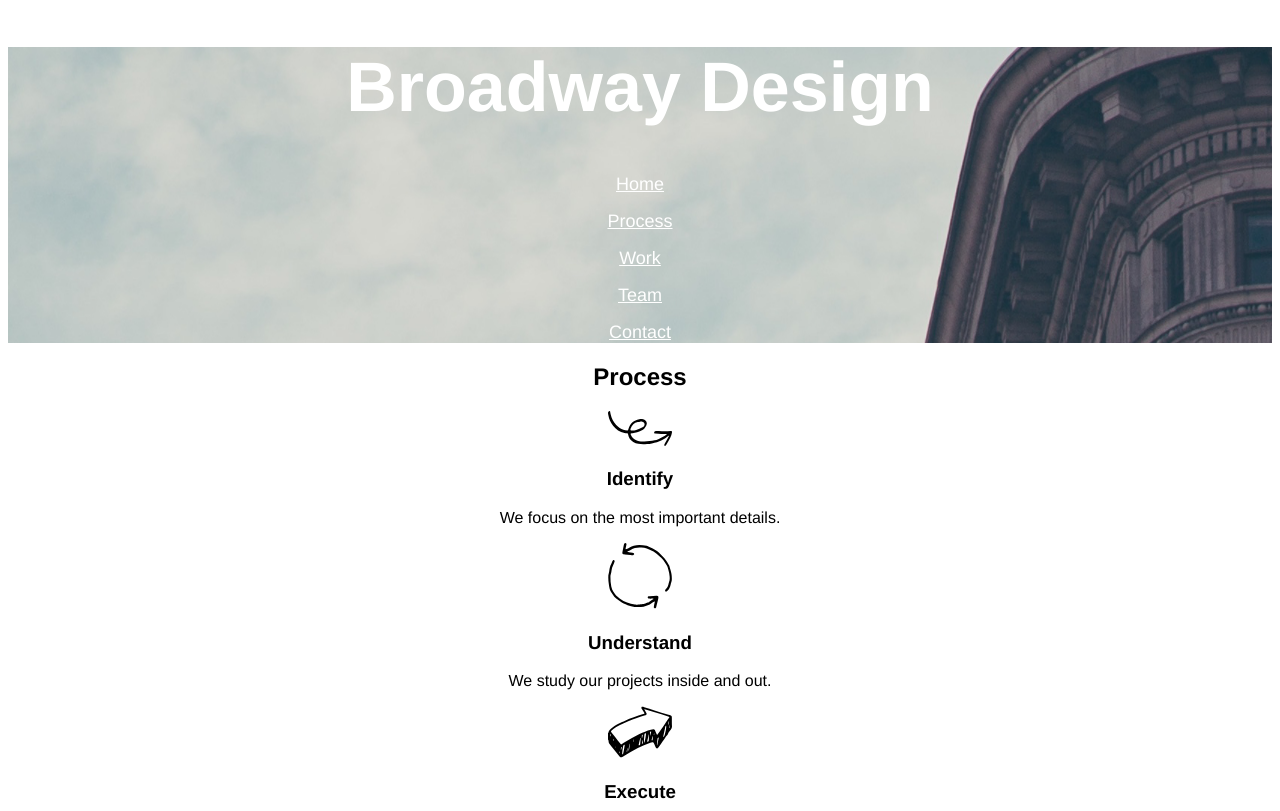
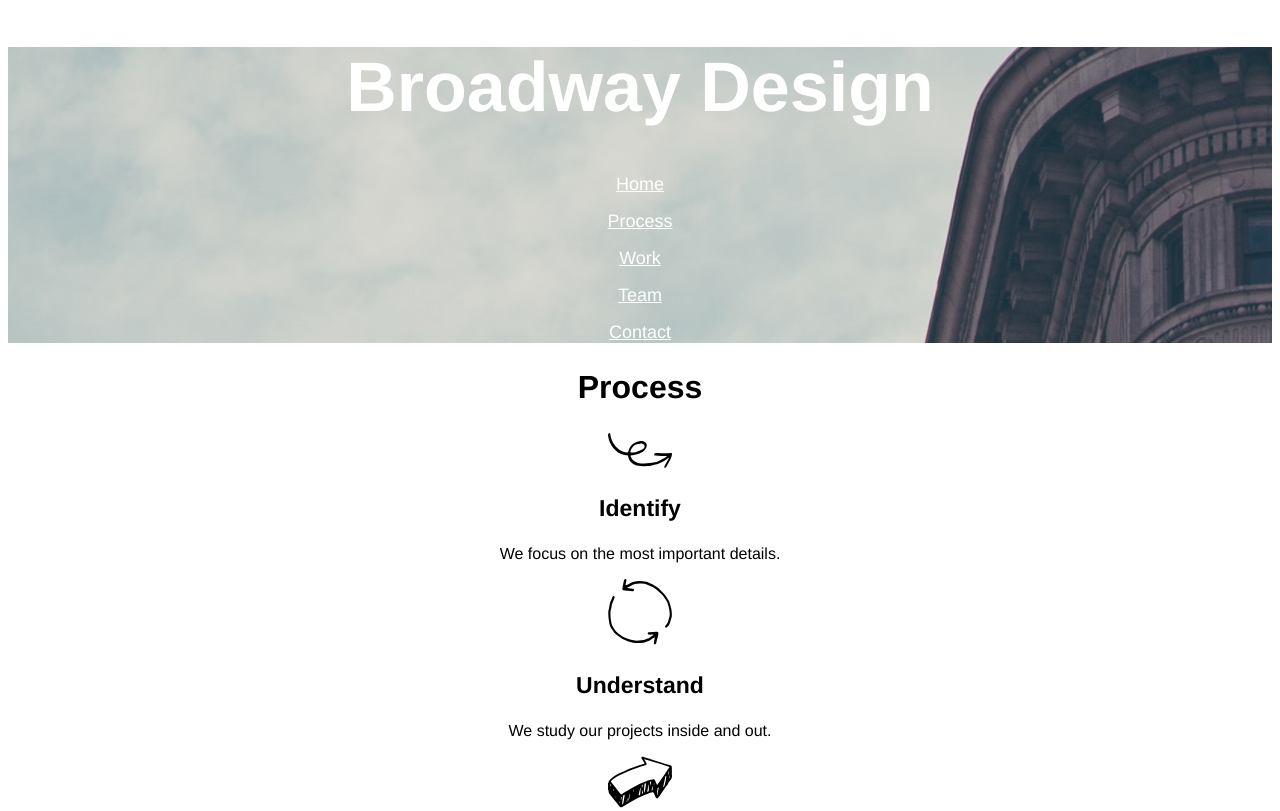
Before and after one commit to nprater86/broadway, a plain HTML site: page index.html in a window 1280 px wide. Shown: the top 811 px of the page. Drawn offline with Linux system fonts and the light colour scheme.

Commit message:
style h2 and h3

```diff
--- a/resources/css/style.css
+++ b/resources/css/style.css
@@ -17,3 +17,13 @@ h1{
   font-size: 18px;
   color: white;
 }
+
+h2{
+  font-size: 32px;
+  font-weight: bold;
+}
+
+h3{
+  font-size: 23px;
+  font-weight: bold;
+}
```
